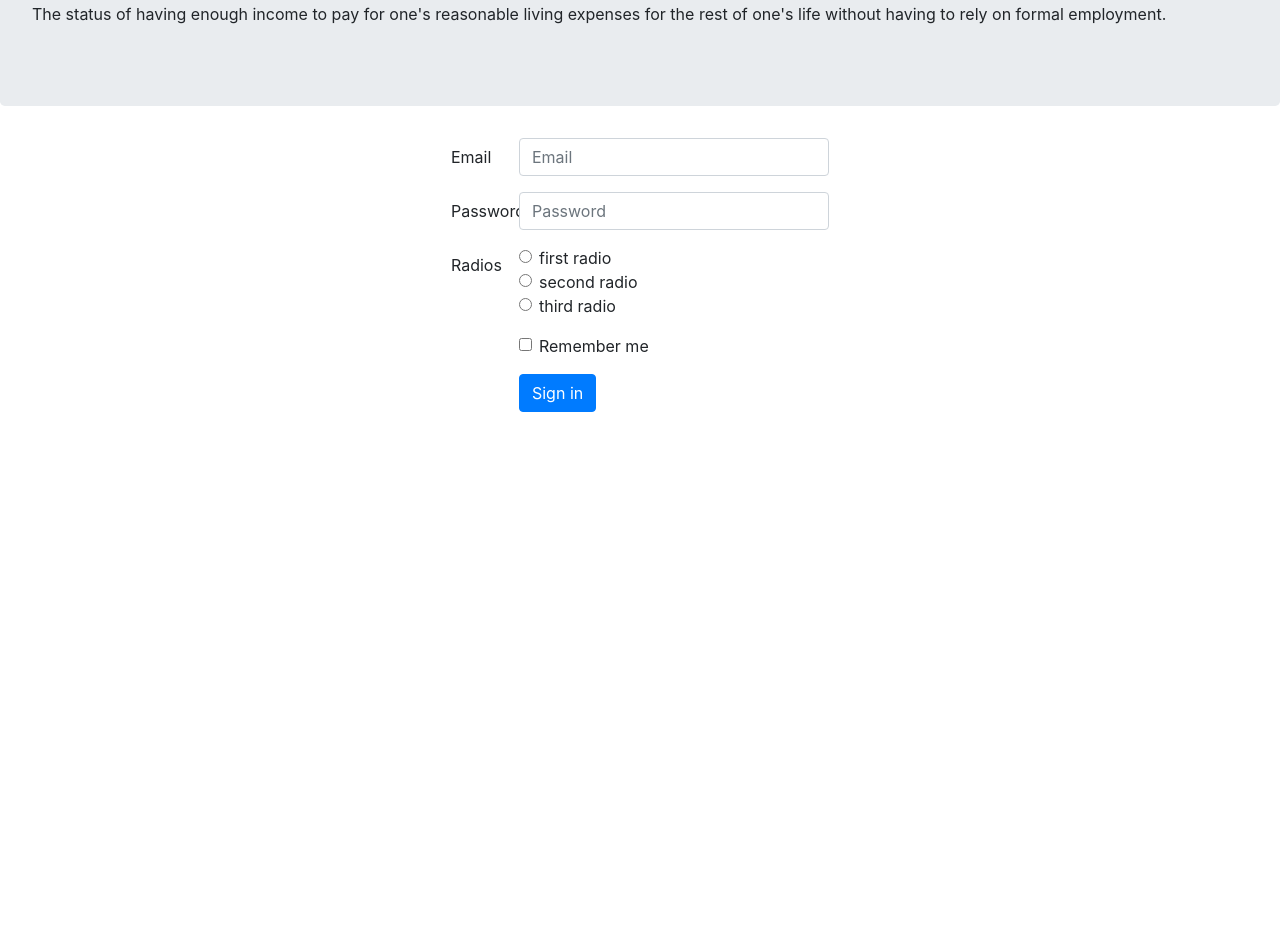
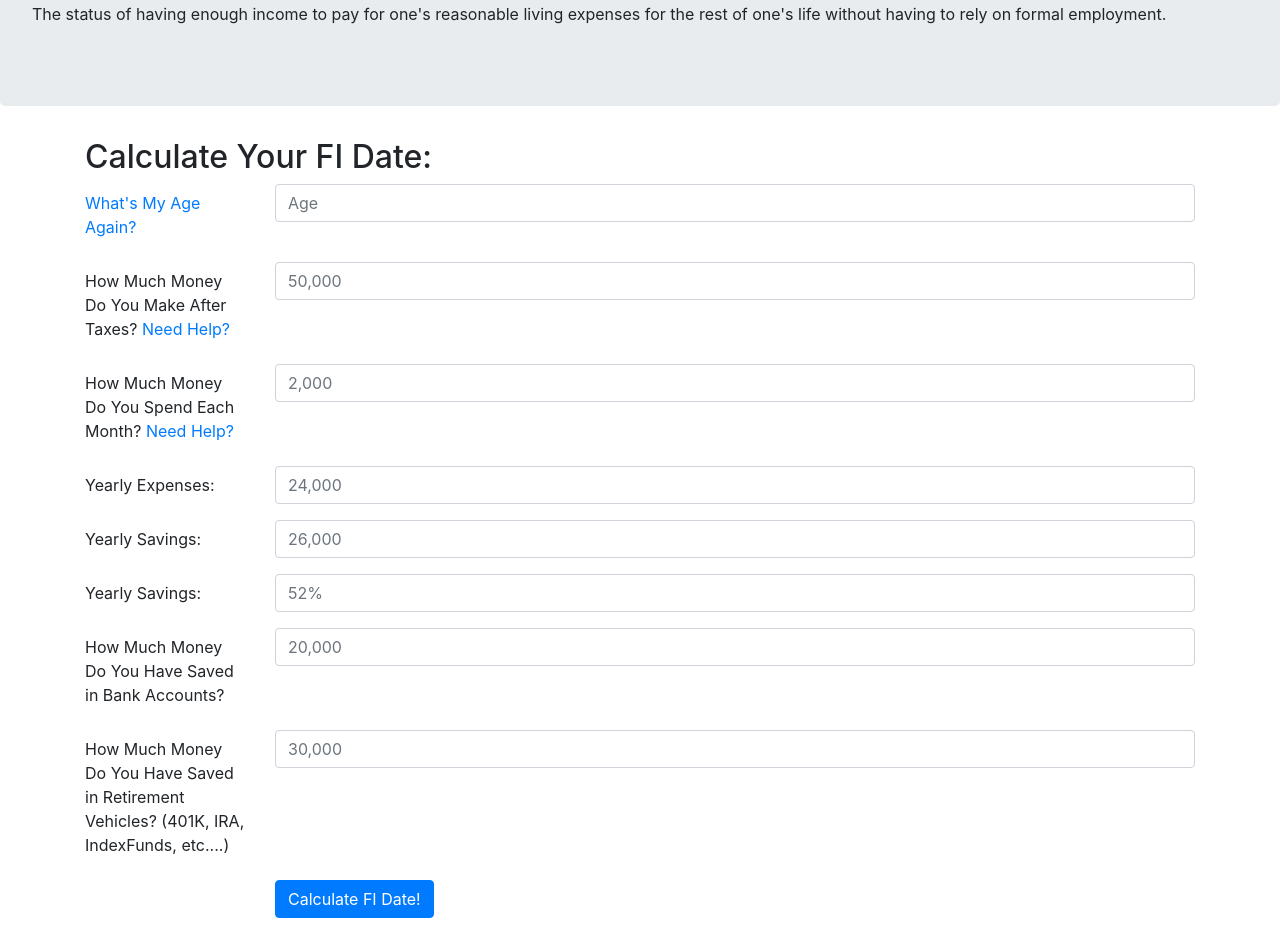
Before and after one commit to Team-Uncle-Buck/uncle_buck, a React (Create React App) app in the folder project/client/: page / in a window 1280 px wide. Shown: the part 280-1214 px from the top of the page. Before the commit the page ends 800 px from the top, so only its background shows below. Built offline with nearby package versions, Linux system fonts and the light colour scheme.

Commit message:
Form made to sketch.

```diff
--- a/project/client/src/routes/Home.css
+++ b/project/client/src/routes/Home.css
@@ -1,8 +1,11 @@
 .container {
   height: 100%;
-  display: flex;
-  justify-content: center;
+
+  /* display: flexbox; */
+  /* justify-content: center; */
 }
+
+
 
 .jumbo {
   padding: 0px;
--- a/project/client/src/routes/Home.js
+++ b/project/client/src/routes/Home.js
@@ -18,59 +18,83 @@ class Home extends React.Component {
   render() {
     return (
           <Form>
+            <h2>Calculate Your FI Date:</h2>
           <FormGroup as={Row} controlId="formHorizontalEmail">
             <Label column sm={2}>
-              Email
+            <a href="https://www.youtube.com/watch?v=K7l5ZeVVoCA"> What's My Age Again? </a>
             </Label>
             <Col sm={10}>
-              <Form.Control type="email" placeholder="Email" />
+              <Form.Control type="age" placeholder="Age" />
             </Col>
           </FormGroup>
 
           <FormGroup as={Row} controlId="formHorizontalPassword">
             <Label column sm={2}>
-              Password
+              How Much Money Do You Make After Taxes? <a href="https://smartasset.com/taxes/paycheck-calculator">Need Help?</a>
             </Label>
             <Col sm={10}>
-              <Form.Control type="password" placeholder="Password" />
+              <Form.Control placeholder="50,000" />
             </Col>
           </FormGroup>
-          <fieldset>
-            <FormGroup as={Row}>
-              <Label as="legend" column sm={2}>
-                Radios
-              </Label>
-              <Col sm={10}>
-                <Form.Check
-                  type="radio"
-                  label="first radio"
-                  name="formHorizontalRadios"
-                  id="formHorizontalRadios1"
-                />
-                <Form.Check
-                  type="radio"
-                  label="second radio"
-                  name="formHorizontalRadios"
-                  id="formHorizontalRadios2"
-                />
-                <Form.Check
-                  type="radio"
-                  label="third radio"
-                  name="formHorizontalRadios"
-                  id="formHorizontalRadios3"
-                />
-              </Col>
-            </FormGroup>
-          </fieldset>
-          <FormGroup as={Row} controlId="formHorizontalCheck">
-            <Col sm={{ span: 10, offset: 2 }}>
-              <Form.Check label="Remember me" />
+
+          <FormGroup as={Row} controlId="formHorizontalPassword">
+            <Label column sm={2}>
+              How Much Money Do You Spend Each Month? <a href="quicken.com/budget-calculator">Need Help?</a>
+            </Label>
+            <Col sm={10}>
+              <Form.Control placeholder="2,000" />
+            </Col>
+          </FormGroup>
+
+          <FormGroup as={Row} controlId="formHorizontalPassword">
+            <Label column sm={2}>
+              Yearly Expenses:
+            </Label>
+            <Col sm={10}>
+              <Form.Control placeholder="24,000"/>
+            </Col>
+          </FormGroup>
+
+          <FormGroup as={Row} controlId="formHorizontalPassword">
+            <Label column sm={2}>
+              Yearly Savings:
+            </Label>
+            <Col sm={10}>
+              <Form.Control placeholder="26,000"/>
+            </Col>
+          </FormGroup>
+
+          <FormGroup as={Row} controlId="formHorizontalPassword">
+            <Label column sm={2}>
+              Yearly Savings:
+            </Label>
+            <Col sm={10}>
+              <Form.Control placeholder="52%"/>
+            </Col>
+          </FormGroup>
+
+          <FormGroup as={Row} controlId="formHorizontalPassword">
+            <Label column sm={2}>
+              How Much Money Do You Have Saved in Bank Accounts?
+            </Label>
+            <Col sm={10}>
+              <Form.Control placeholder="20,000" />
+            </Col>
+          </FormGroup>
+
+          <FormGroup as={Row} controlId="formHorizontalPassword">
+            <Label column sm={2}>
+              How Much Money Do You Have Saved in Retirement Vehicles?
+              (401K, IRA, IndexFunds, etc....)
+            </Label>
+            <Col sm={10}>
+              <Form.Control placeholder="30,000" />
             </Col>
           </FormGroup>
 
           <FormGroup as={Row}>
             <Col sm={{ span: 10, offset: 2 }}>
-              <Button type="submit">Sign in</Button>
+              <Button type="submit">Calculate FI Date!</Button>
             </Col>
           </FormGroup>
         </Form>
```
Also changed, not shown: 1 other file (tests, documents, lock files or other folders).
